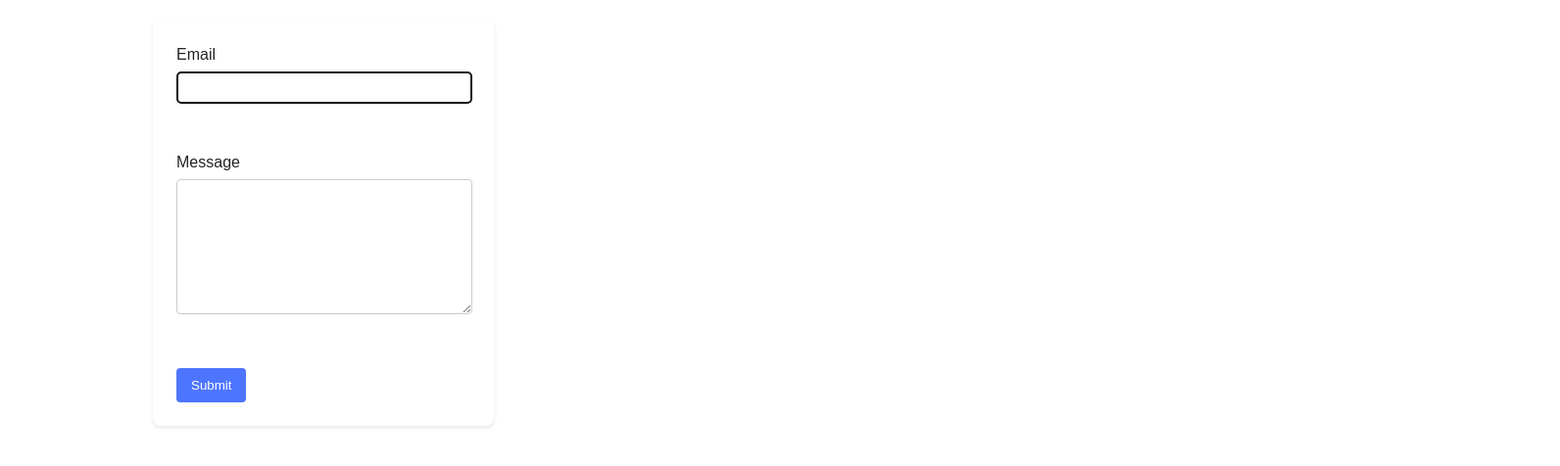
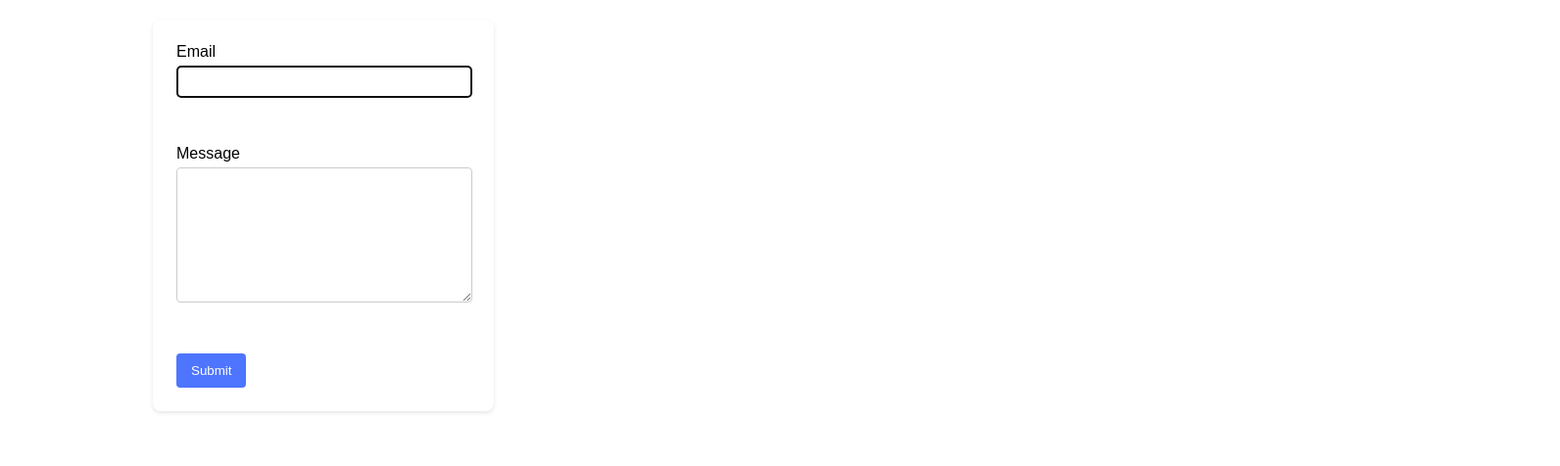
Before and after one commit to IgorDN-web/goit-js-hw-09, a website built with Vite: page src/2-form.html in a window 1280 px wide. Shown: the whole page at 98% size, 1592 px wide, since content can reach past the window. Built offline with nearby package versions, Linux system fonts and the light colour scheme.

Commit message:
editfiles

```diff
--- a/src/css/styles.css
+++ b/src/css/styles.css
@@ -1,21 +1,3 @@
-/**
-  |============================
-  | include css partials with
-  | default @import url()
-  |============================
-*/
-/* Common styles */
-@import url('./reset.css');
-@import url('./base.css');
-@import url('./container.css');
-@import url('./animations.css');
-
-/* Sections style */
-@import url('./header.css');
-@import url('./vite-promo.css');
-@import url('./badges.css');
-@import url('./back-link.css');
-@import url('./footer.css');
 /* Стили для галереи */
 .gallery {
   display: grid;
--- a/src/js/2-form.js
+++ b/src/js/2-form.js
@@ -20,7 +20,7 @@ window.addEventListener('load', () => {
 
 // Сохранение данных при вводе
 form.addEventListener('input', (event) => {
-  formData[event.target.name] = event.target.value.trim();
+  formData[event.target.name] = event.target.value.trim() || '';
   localStorage.setItem('feedback-form-state', JSON.stringify(formData));
 });
 
@@ -28,7 +28,7 @@ form.addEventListener('input', (event) => {
 form.addEventListener('submit', (event) => {
   event.preventDefault();
 
-  if (!formData.email || !formData.message) {
+  if (!formData.email.trim() || !formData.message.trim()) {
     alert('Заполните все поля');
     return;
   }
```
Also changed, not shown: src/index.html (+2 -2 lines), src/js/1-gallery.js (+9 -10 lines).
